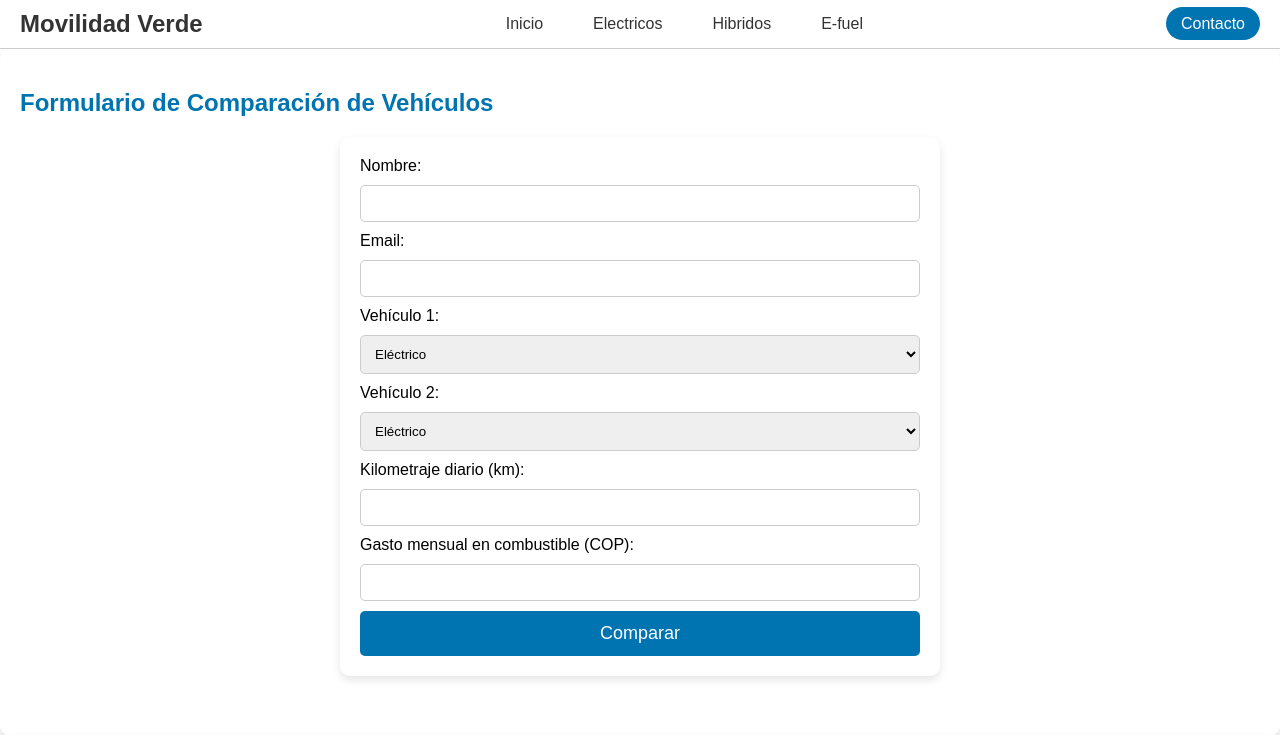
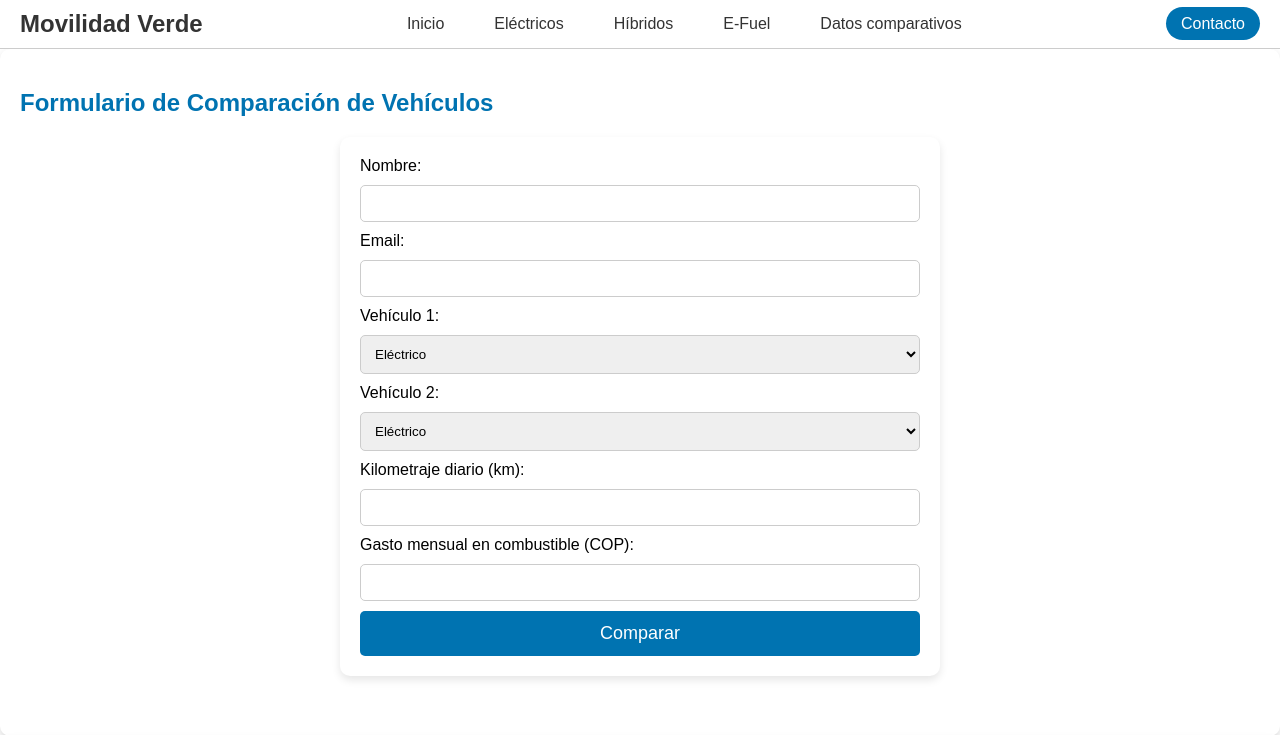
Before and after one commit to Alejandroceballos95/www.movildadVerde.com, a Flask app: page /datoscomparativos in a window 1280 px wide. Shown: the top 735 px of the page. Run offline with Flask 3, Linux system fonts and the light colour scheme.

Commit message:
Ajuste el nav-bar

```diff
--- a/templates/datoscomparativos.html
+++ b/templates/datoscomparativos.html
@@ -22,9 +22,10 @@
             <!-- Menú de navegación con enlaces a otras secciones del sitio -->
             <ul>
                 <li><a href="{{ url_for('home') }}">Inicio</a></li>
-                <li><a href="{{ url_for('electricos') }}">Electricos</a></li>
-                <li><a href="{{ url_for('hibridos') }}">Hibridos</a></li>
-                <li><a href="{{ url_for('e_fuel') }}">E-fuel</a></li>
+                <li><a href="{{ url_for('electricos') }}">Eléctricos</a></li>
+                <li><a href="{{ url_for('hibridos') }}">Híbridos</a></li>
+                <li><a href="{{ url_for('e_fuel') }}">E-Fuel</a></li>
+                <li><a href="{{ url_for('datos_comparativos') }}">Datos comparativos</a></li>
             </ul>
         </nav>
         <div class="nav-cta">
--- a/templates/e-fuel.html
+++ b/templates/e-fuel.html
@@ -17,6 +17,7 @@
                 <li><a href="{{ url_for('home') }}">Inicio</a></li>
                 <li><a href="{{ url_for('electricos') }}">Eléctricos</a></li>
                 <li><a href="{{ url_for('hibridos') }}">Híbridos</a></li>
+                <li><a href="{{ url_for('e_fuel') }}">E-Fuel</a></li>
                 <li><a href="{{ url_for('datos_comparativos') }}">Datos comparativos</a></li>
             </ul>
         </nav>
--- a/templates/electricos.html
+++ b/templates/electricos.html
@@ -17,7 +17,8 @@
         <nav>
             <ul>
                 <li><a href="{{ url_for('home') }}">Inicio</a></li>
-                <li><a href="{{ url_for('hibridos') }}">Hibridos</a></li>
+                <li><a href="{{ url_for('electricos') }}">Eléctricos</a></li>
+                <li><a href="{{ url_for('hibridos') }}">Híbridos</a></li>
                 <li><a href="{{ url_for('e_fuel') }}">E-Fuel</a></li>
                 <li><a href="{{ url_for('datos_comparativos') }}">Datos comparativos</a></li>
             </ul>
--- a/templates/hibridos.html
+++ b/templates/hibridos.html
@@ -17,7 +17,8 @@
         <nav>
             <ul>
                 <li><a href="{{ url_for('home') }}">Inicio</a></li>
-                <li><a href="{{ url_for('electricos') }}">Electricos</a></li>
+                <li><a href="{{ url_for('electricos') }}">Eléctricos</a></li>
+                <li><a href="{{ url_for('hibridos') }}">Híbridos</a></li>
                 <li><a href="{{ url_for('e_fuel') }}">E-Fuel</a></li>
                 <li><a href="{{ url_for('datos_comparativos') }}">Datos comparativos</a></li>
             </ul>
--- a/templates/index.html
+++ b/templates/index.html
@@ -20,6 +20,7 @@
         <!-- Menú de navegación -->
         <nav>
             <ul>
+                <li><a href="{{ url_for('home') }}">Inicio</a></li>
                 <li><a href="{{ url_for('electricos') }}">Eléctricos</a></li>
                 <li><a href="{{ url_for('hibridos') }}">Híbridos</a></li>
                 <li><a href="{{ url_for('e_fuel') }}">E-Fuel</a></li>
```
Also changed, not shown: experiencias.json (+4 -13 lines), static/images/grafico.png.
